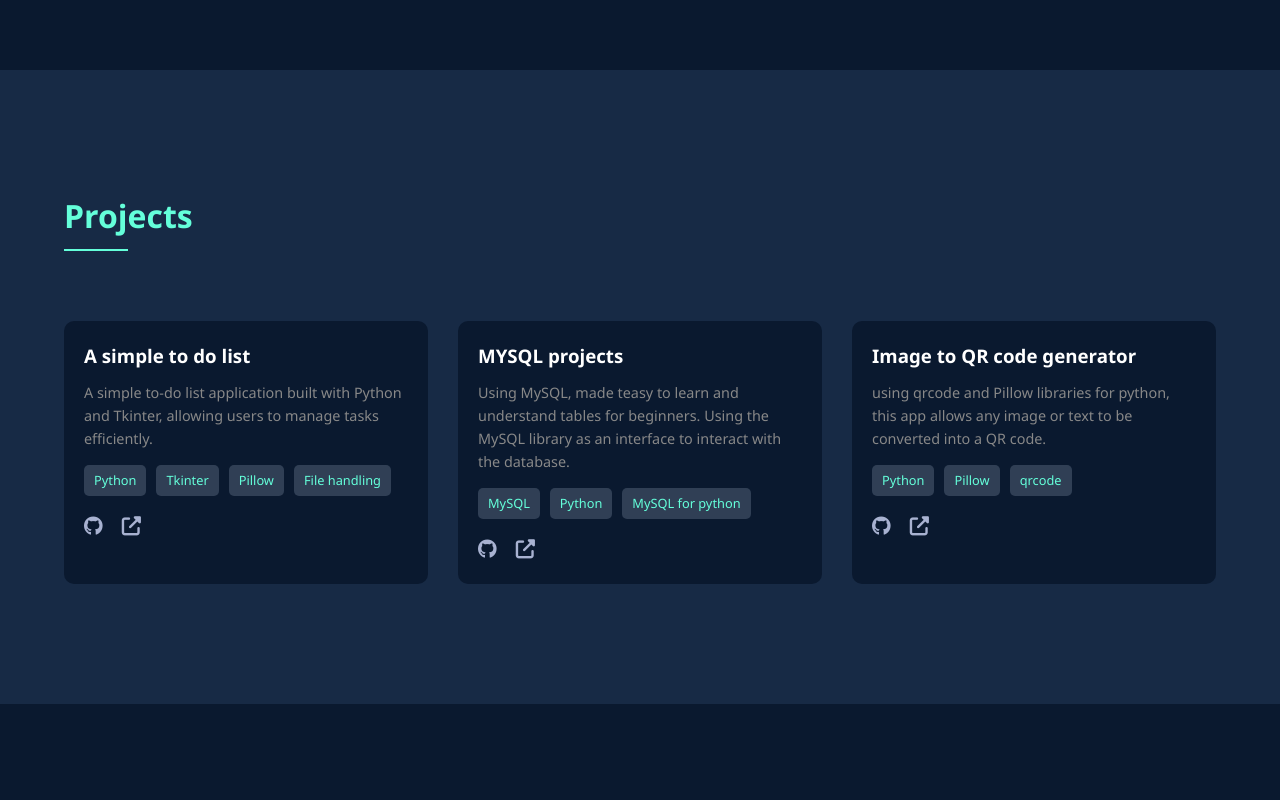
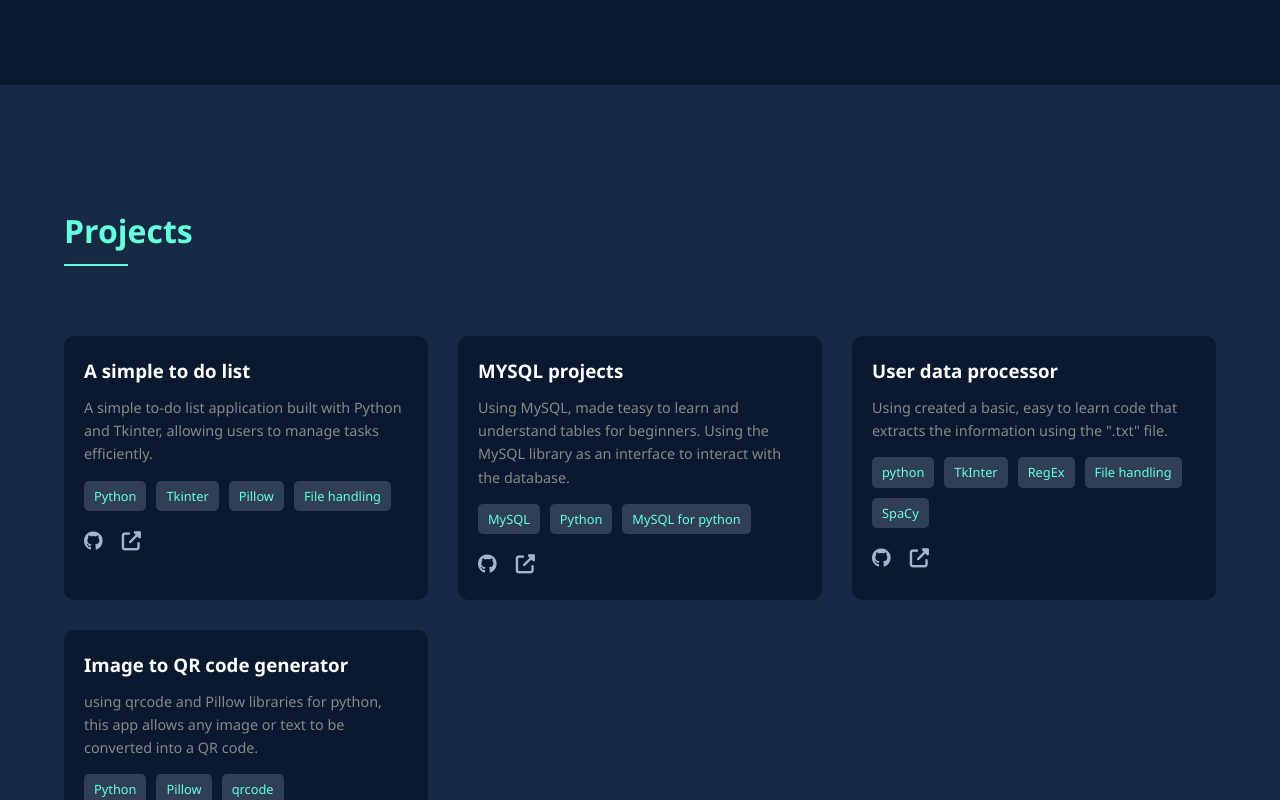
Before and after one commit to AamirAhmadDon/portfolio, a plain HTML site: page index.html in a window 1280 px wide. Shown: the part 2533-3333 px from the top of the page. Drawn offline with Linux system fonts and the light colour scheme.

Commit message:
index.html

```diff
--- a/index.html
+++ b/index.html
@@ -965,7 +965,9 @@
                     </div>
                 </div>
                 <div class="about-image">
-                    <img src="aamir.jpg" alt="Aamir Khan" class="profile-img">
+                    <img src="aamir.jpg" alt="Aamir Khan" class="profile-img about-img" id="aboutImg1" style="opacity:1; z-index:3;">
+                    <img src="aamir2.jpg" alt="Aamir Khan" class="profile-img about-img" id="aboutImg2" style="opacity:0; z-index:2; position:absolute; left:0;">
+                    <img src="aamir3.jpg" alt="Aamir Khan" class="profile-img">
                 </div>
             </div>
         </div>
@@ -1030,6 +1032,26 @@
                             <a href="#"><i class="fas fa-external-link-alt"></i></a>
                         </div>
                     </div>
+                </div>
+                <div class="project-card">
+                    <div class="project-info">
+                        <h3>User data processor</h3>
+                        <p>
+                            Using created a basic, easy to learn code that extracts the information using the ".txt" file.
+                        </p>
+                        <div class="project-tech">
+                            <span class="tech">python</span>
+                            <span class="tech">TkInter</span>
+                            <span class="tech">RegEx</span>
+                            <span class="tech">File handling</span>
+                            <span class="tech">SpaCy</span>
+                        </div>
+                        <div class="project-links">
+                            <a href="https://github.com/AamirAhmadDon/ML-using-Python"><i class="fab fa-github"></i></a>
+                            <a href="#"><i class="fas fa-external-link-alt"></i></a>
+                        </div>
+                    </div>
+
                 </div>
                 <div class="project-card">
                     <div class="project-info">
```
